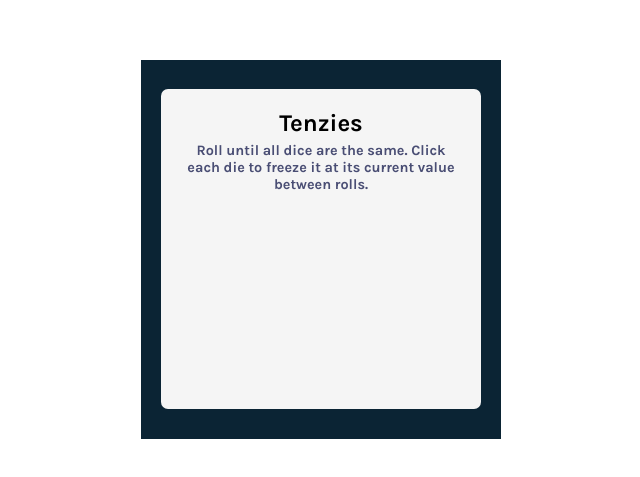
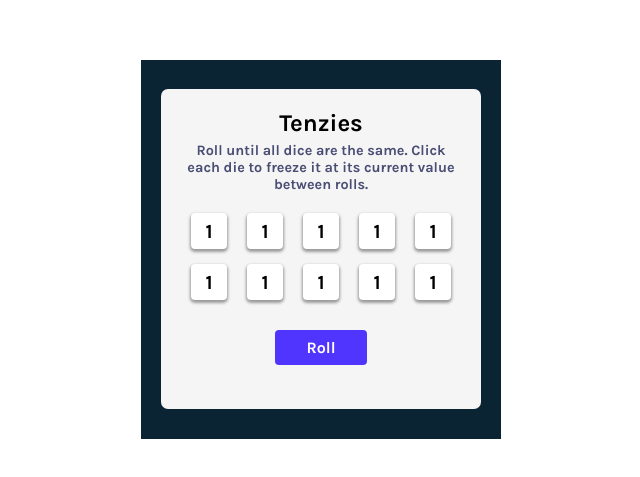
Before and after one commit to Sven-27/tenzies, a React (Create React App) app: page / in a window 1280 px wide. Shown: the part 151-628 px from the top of the page, without its empty margins (319-959 px from the left). Built offline with nearby package versions, Linux system fonts and the light colour scheme.

Commit message:
styled project and start with functionallity

```diff
--- a/src/App.scss
+++ b/src/App.scss
@@ -21,5 +21,29 @@
       font-size: 0.9rem;
       color: #4A4E74;
     }
+
+    .dies-container{
+      margin-top: 20px;
+      width: 100%;
+      display: flex;
+      justify-content: space-evenly;
+      flex-wrap: wrap;
+      gap: 15px;
+    }
+
+    .app-button{
+      border-radius: 4px;
+      outline: none;
+      border: none;
+      background: #5035ff;
+      width: 92px;
+      height:35px;
+      color: #fff;
+      margin-top: 30px;
+      font-family: Karla, sans-serif;
+      font-size: 18px;
+      font-weight: 700;
+      font-size: 16px;
+    }
   }
 }
--- a/src/App.tsx
+++ b/src/App.tsx
@@ -1,4 +1,5 @@
 import './App.scss';
+import Die from "./Die"
 
 function App() {
   return (
@@ -9,6 +10,19 @@ function App() {
            Click each die to freeze it at its
            current value between rolls.
         </p>
+      <section className="dies-container">
+        <Die />
+        <Die />
+        <Die />
+        <Die />
+        <Die />
+        <Die />
+        <Die />
+        <Die />
+        <Die />
+        <Die />
+      </section>
+      <button className="app-button">Roll</button>
       </div>
     </main>
   );
--- /dev/null
+++ b/src/Die.scss
@@ -0,0 +1,14 @@
+// selected color will be: #59e391;
+
+.die{
+  width: 36px;
+  height: 36px;
+  -webkit-box-shadow: 0px 2px 3px 1px #9b9b9b;
+  box-shadow: 0px 2px 3px 1px #9b9b9b;
+  display: grid;
+  place-items: center;
+  border-radius: 4px;
+  font-size: 20px;
+  font-weight: bold;
+  background: #fff;
+}
--- a/src/Die.tsx
+++ b/src/Die.tsx
@@ -1,7 +1,9 @@
+import "Die.scss"
+
 const Die = () => {
   return (
     <div className="die">
-
+      1
     </div>
   )
 }
```
